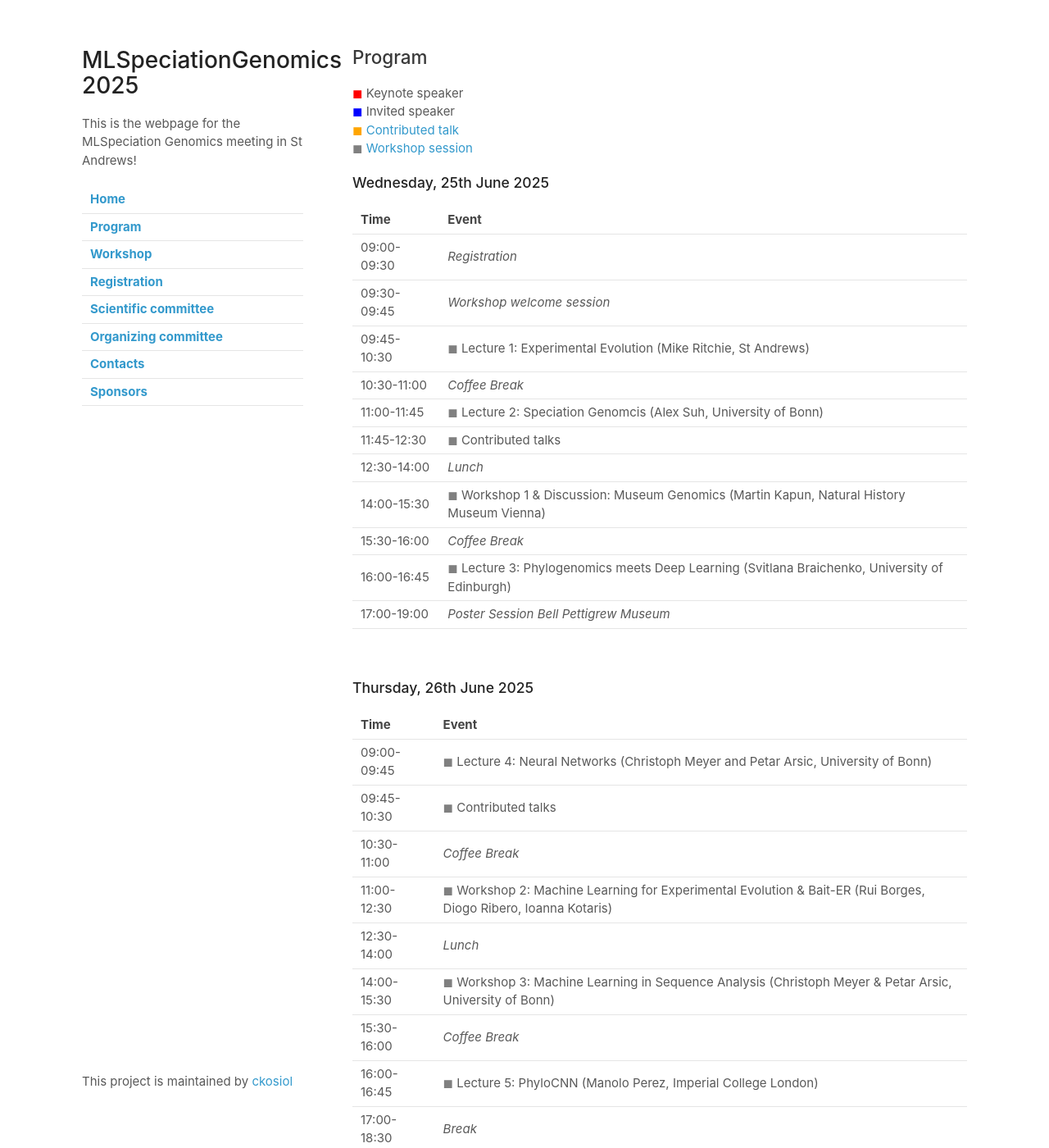
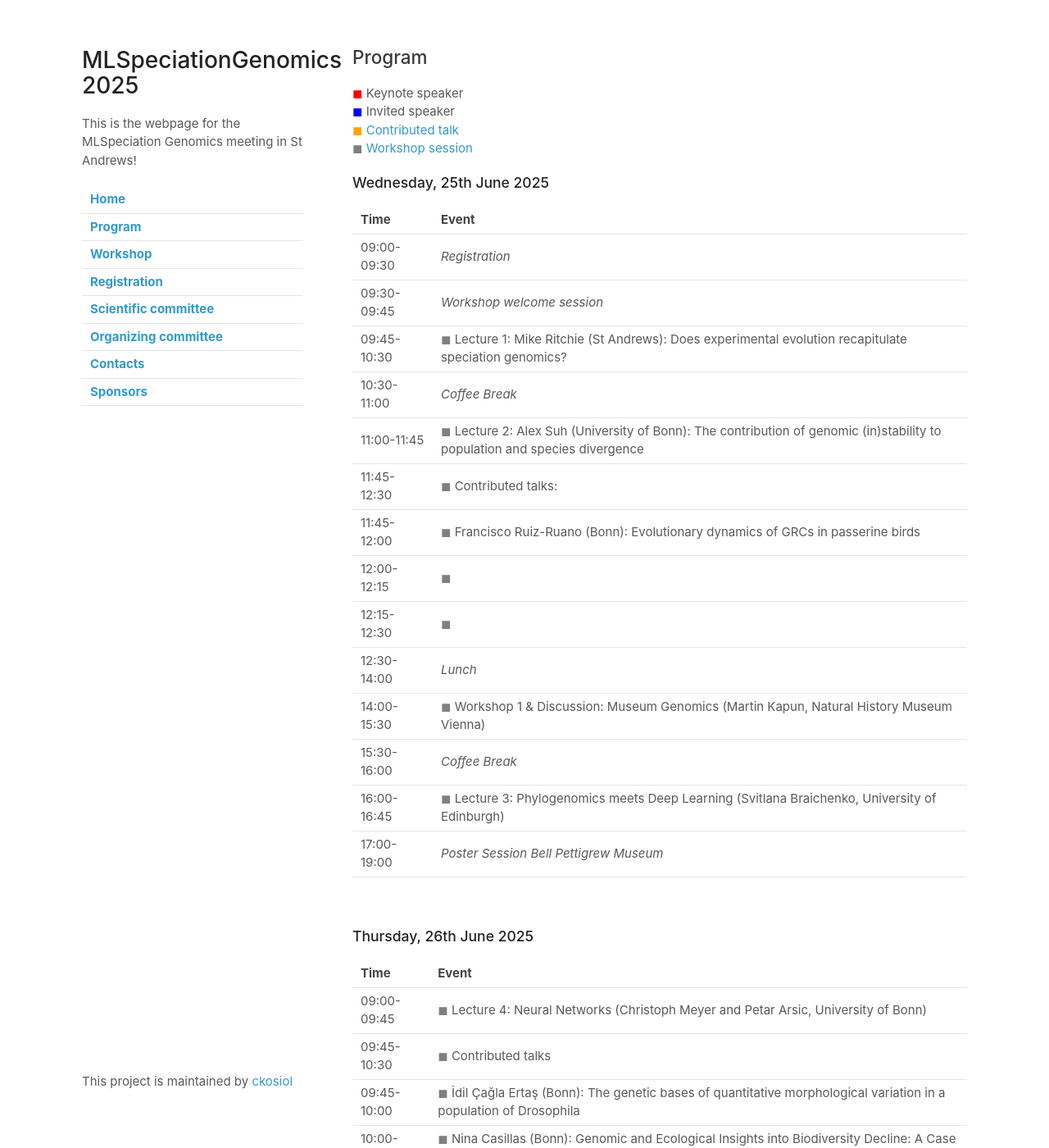
Before and after one commit to ckosiol/MLSpeciationGenomics, a Jekyll site: the page built from program.md, in a window 1280 px wide and 1400 px high. Shown: the whole window at 82% size. Built offline with Jekyll 4.4.1, drawn with Linux system fonts in a browser that asks for light colours; our own code applies the rules of GitHub Pages for plain Markdown files; some of the changed text lies outside the part shown.

Commit message:
Update program.md

```diff
--- a/program.md
+++ b/program.md
@@ -11,10 +11,13 @@
 |---|---|
 |09:00-09:30| *Registration* |
 |09:30-09:45| *Workshop welcome session* |
-|09:45-10:30| <span style="color:gray">&#9724;</span> Lecture 1: Experimental Evolution (Mike Ritchie, St Andrews) |
+|09:45-10:30| <span style="color:gray">&#9724;</span> Lecture 1: Mike Ritchie (St Andrews): Does experimental evolution recapitulate speciation genomics?|
 |10:30-11:00| *Coffee Break* |
-|11:00-11:45| <span style="color:gray">&#9724;</span> Lecture 2: Speciation Genomcis (Alex Suh, University of Bonn) |
-|11:45-12:30| <span style="color:gray">&#9724;</span> Contributed talks|
+|11:00-11:45| <span style="color:gray">&#9724;</span> Lecture 2: Alex Suh (University of Bonn): The contribution of genomic (in)stability to population and species divergence|
+|11:45-12:30| <span style="color:gray">&#9724;</span> Contributed talks:|
+|11:45-12:00| <span style="color:gray">&#9724;</span> Francisco Ruiz-Ruano (Bonn): Evolutionary dynamics of GRCs in passerine birds|
+|12:00-12:15| <span style="color:gray">&#9724;</span> |
+|12:15-12:30| <span style="color:gray">&#9724;</span> |
 |12:30-14:00| *Lunch* |
 |14:00-15:30| <span style="color:gray">&#9724;</span> Workshop 1 & Discussion: Museum Genomics (Martin Kapun, Natural History Museum Vienna)|
 |15:30-16:00| *Coffee Break* |
@@ -29,6 +32,9 @@
 |---|---|
 |09:00-09:45| <span style="color:gray">&#9724;</span> Lecture 4: Neural Networks (Christoph Meyer and Petar Arsic, University of Bonn) |
 |09:45-10:30| <span style="color:gray">&#9724;</span> Contributed talks |
+|09:45-10:00|<span style="color:gray">&#9724;</span> İdil Çağla Ertaş (Bonn): The genetic bases of quantitative morphological variation in a population of Drosophila|
+|10:00-10:15|<span style="color:gray">&#9724;</span> Nina Casillas (Bonn): Genomic and Ecological Insights into Biodiversity Decline: A Case Study of the Eurasian curlew, Numenius arquata|
+|10:15-10:30|<span style="color:gray">&#9724;</span> Manel Ait El Hadj (St Andrews): Polymorphism-aware Framework to Analyse RNA-Seq Data for Trait Evolution Studies|
 |10:30-11:00| *Coffee Break* |
 |11:00-12:30| <span style="color:gray">&#9724;</span> Workshop 2: Machine Learning for Experimental Evolution & Bait-ER (Rui Borges, Diogo Ribero, Ioanna Kotaris)|
 |12:30-14:00| *Lunch* |
```
